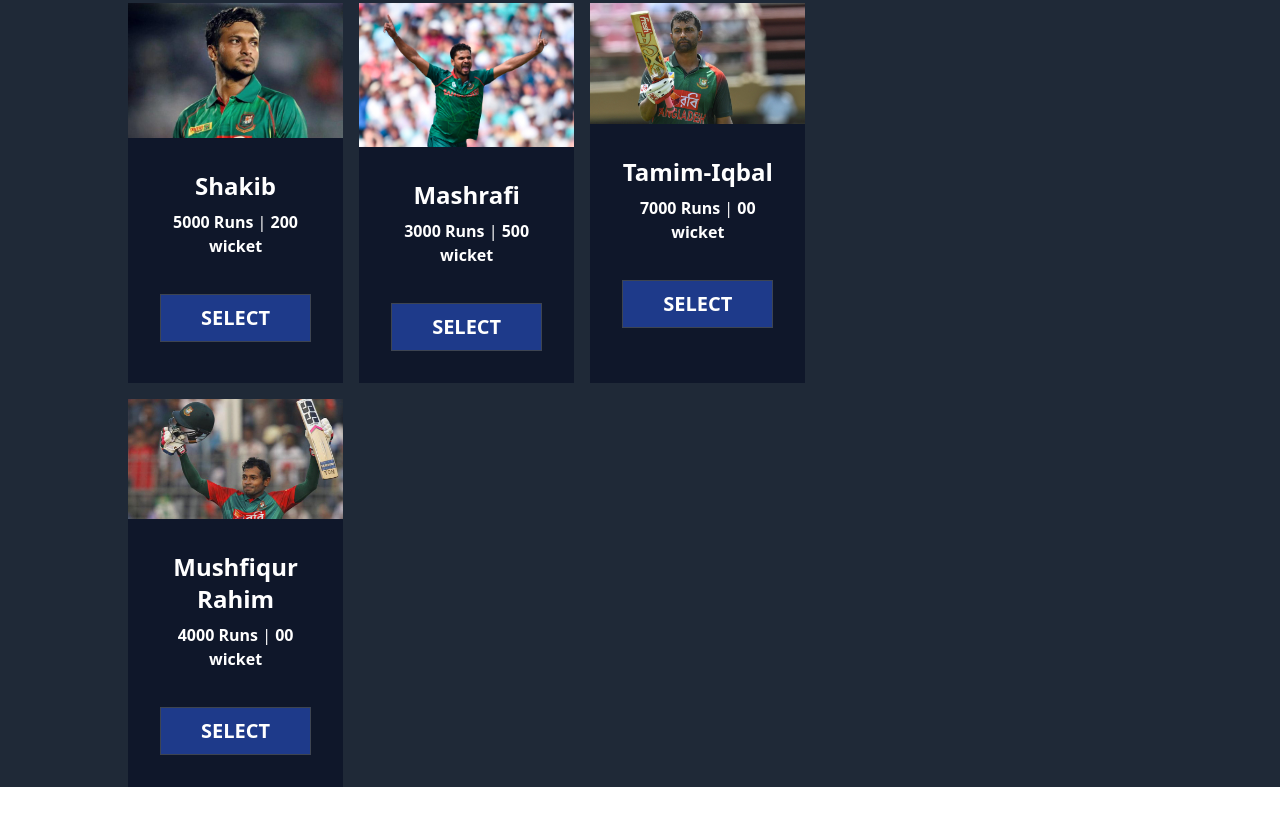
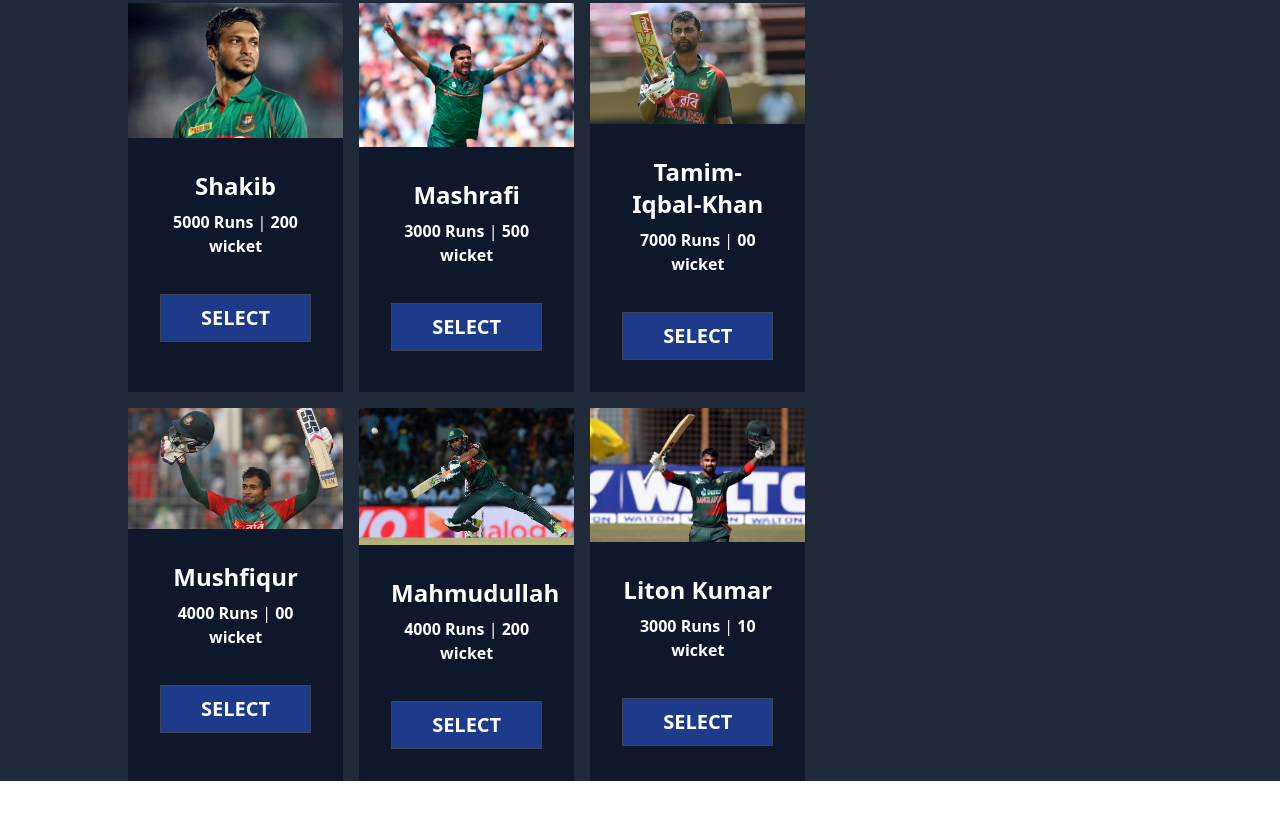
Before and after one commit to Hamim-200/Team_Choice, a plain HTML site: page index.html in a window 1280 px wide. Shown: the part 285-1110 px from the top of the page. Drawn offline with nearby package versions, Linux system fonts and the light colour scheme.

Commit message:
card part-2

```diff
--- a/index.html
+++ b/index.html
@@ -86,7 +86,7 @@
                         <img class="w-full" src="images/Tamim-Iqbal.jpg" alt="tamim" />
                     </div>
                     <div class="card-body">
-                        <h2 class="text-2xl font-semibold text-center">Tamim-Iqbal</h2>
+                        <h2 class="text-2xl font-semibold text-center">Tamim-Iqbal-Khan</h2>
                         <p class="text-center">
                             <span class="font-semibold">7000 Runs</span> |
                             <span class="font-semibold">00 wicket</span>
@@ -105,10 +105,48 @@
                         <img class="w-full" src="images/mushfiq.jpeg" alt="mushfiq" />
                     </div>
                     <div class="card-body">
-                        <h2 class="text-2xl font-semibold text-center">Mushfiqur Rahim</h2>
+                        <h2 class="text-2xl font-semibold text-center">Mushfiqur</h2>
                         <p class="text-center">
                             <span class="font-semibold">4000 Runs</span> |
                             <span class="font-semibold">00 wicket</span>
+                        </p>
+                        <div class="text-center mt-2">
+                            <button
+                                class="btn rounded-none w-full text-white font-semibold text-xl py-2 hover:bg-sky-700 bg-blue-900 text-center mt-5 select-btn">
+                                Select
+                            </button>
+                        </div>
+                    </div>
+                </div>
+                <!-- card-5 -->
+                <div class="bg-slate-900 text-white">
+                    <div>
+                        <img class="w-full" src="images/Mehmadullah.jpg" alt="Mehmadullah" />
+                    </div>
+                    <div class="card-body">
+                        <h2 class="text-2xl font-semibold text-center">Mahmudullah</h2>
+                        <p class="text-center">
+                            <span class="font-semibold">4000 Runs</span> |
+                            <span class="font-semibold">200 wicket</span>
+                        </p>
+                        <div class="text-center mt-2">
+                            <button
+                                class="btn rounded-none w-full text-white font-semibold text-xl py-2 hover:bg-sky-700 bg-blue-900 text-center mt-5 select-btn">
+                                Select
+                            </button>
+                        </div>
+                    </div>
+                </div>
+                <!-- card-6 -->
+                <div class="bg-slate-900 text-white">
+                    <div>
+                        <img class="w-full" src="images/liton.jpg" alt="Liton" />
+                    </div>
+                    <div class="card-body">
+                        <h2 class="text-2xl font-semibold text-center">Liton Kumar</h2>
+                        <p class="text-center">
+                            <span class="font-semibold">3000 Runs</span> |
+                            <span class="font-semibold">10 wicket</span>
                         </p>
                         <div class="text-center mt-2">
                             <button
```
